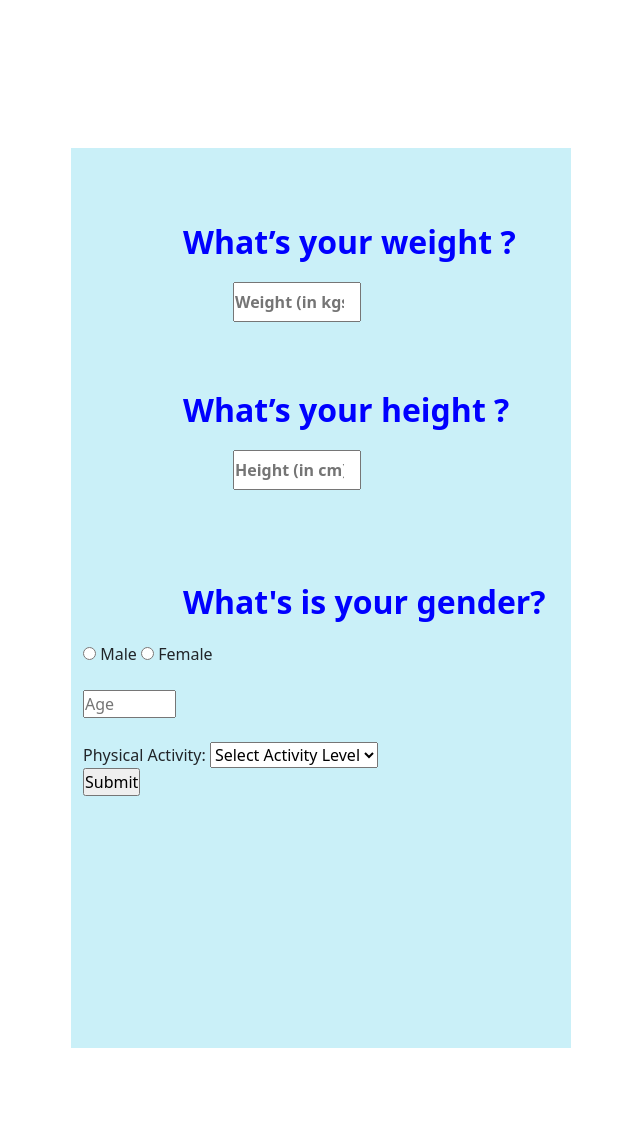
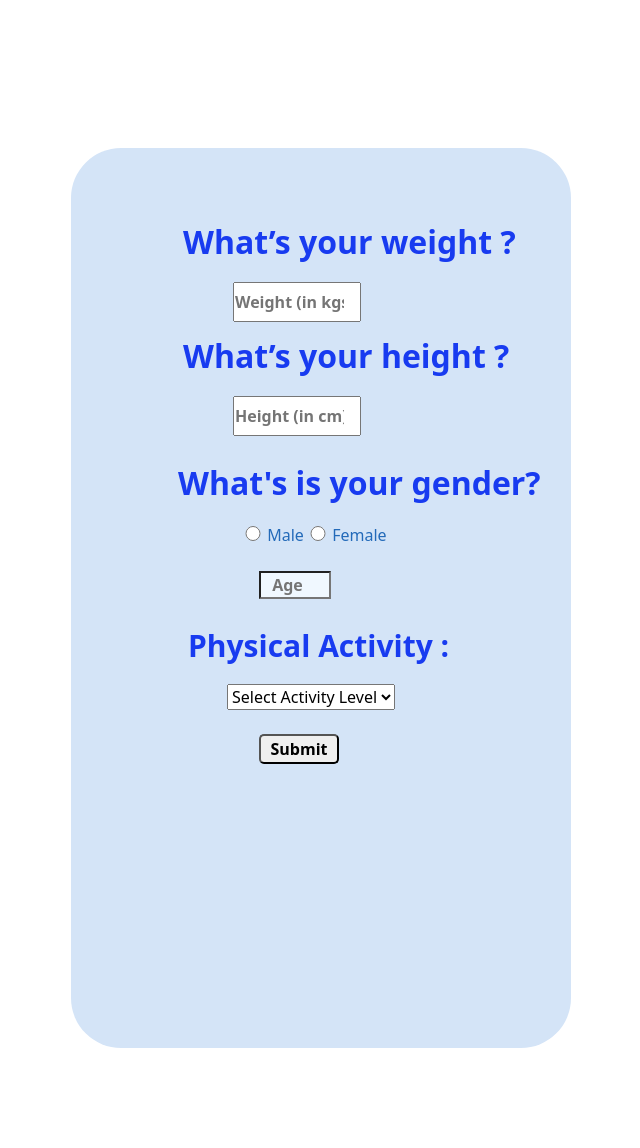
Before and after one commit to Vaishnavi0805/Diet-Plan-Maker, a Flask app: page / in a window 1280 px wide. Shown: the part 57-1205 px from the top of the page, without its empty margins (329-969 px from the left). Run offline with Flask 2, Linux system fonts and the light colour scheme.

Commit message:
html and css colors and alignments

```diff
--- a/static/styles/style.css
+++ b/static/styles/style.css
@@ -8,13 +8,17 @@
     height: 900px;
     margin:100px;
      margin-left: 50vmin;
-    background-color:rgb(202, 240, 248);
+    background-color:#D4E4F7;
+    border-radius:50px;
+    color: #236AB9;
+
              }
+
   .p1{
       margin-left:100px;
      padding-top:70px;
       font-size:2em;
-      color:blue;
+      color:#183BF0;
       font-weight: bolder;
 
 
@@ -33,10 +37,10 @@
               }
   .p2{
       margin-left:100px;
-      margin-top: 2em;
+      margin-top: 10px;
       font-size:2em ;
       font-weight: bolder;
-      color:blue;
+      color:#183BF0;
 
 
   }
@@ -51,9 +55,46 @@
   }
 
 .p3{
-    margin-left:100px;
-      margin-top: 2em;
+    margin-left:95px;
+      margin-top: -1px;
       font-size:2em ;
       font-weight: bolder;
-      color:blue;
+      color:#183BF0;
 }
+
+.gender-1{
+   margin-left:10em;
+   width: 20px;
+   height: 15px;
+}
+.gender-2{
+
+    width: 20px;
+    height: 15px;
+ }
+ .Age{
+     width: 4.5em;
+     text-align: center;
+     font-weight: bold !important;
+     background-color: aliceblue;
+     margin-left:11em;
+ }
+ .p4{ margin-left:3.5em;
+      font-weight: bold;
+      font-size:30px;
+      color: #183BF0;
+
+ }
+ .dropdown-1{
+     margin-left:9em;
+     font-weight: 30px;
+ }
+
+.p5{
+    margin-left: 11em;
+    width:80px;
+    height:30px;
+    border-radius:5px;
+    text-align: center;
+    font-weight:bolder;
+}
--- a/templates/index.html
+++ b/templates/index.html
@@ -58,6 +58,7 @@
           class="d-inline-block align-text-top">
 
       </a>
+
     </div>
   </nav>
 
@@ -67,24 +68,25 @@
     <div class="container">
 
     <p class="p1">What’s your weight ? </p>
-    <input type="number" name="Weight" id="" class= "weight-box"  placeholder="Weight (in kgs)">
+    <input type="number" min="1" max="110"name="Weight" id="" class= "weight-box"  placeholder="Weight (in kgs)">
 
     <p class="p2">What’s your height ? </p>
-     <input type="number" name="Height" id="" class= "height-box" placeholder="Height (in cm)"> <br> <br>
+     <input type="number"min="1" max="210" name="Height" id="" class= "height-box" placeholder="Height (in cm)"> <br> <br>
 
     <p class= "p3">What's is your gender?</p>
-    <input type="radio" name="gender" value="male"> Male
-    <input type="radio" name="gender" value="female"> Female
+    <input type="radio" name="gender"  value="male" class="gender-1"> Male
+    <input type="radio" name="gender"  value="female"  class="gender-2"> Female
     <br> <br>
-    <input type="number" min="10" max="100" step="1" name="age" placeholder="Age">
+    <input type="number" min="10" max="100" step="1" name="age" class="Age" placeholder="Age">
     <br> <br>
 
     <!-- <p>What’s your food preference?</p>
             <input type="radio" name="food" value="Veg"> Veg
             <input type="radio" name="food" value="Non-veg"> Non-veg
             <br><br> -->
-    Physical Activity:
-    <select name="PA" class="dropdown" id="" required>
+          <p class="p4"> Physical Activity : </p>
+
+    <select name="PA" class="dropdown-1" id="" required>
       <option selected hidden value=""> Select Activity Level</option>
       <option>Very Light</option>
       <option>Light</option>
@@ -93,7 +95,8 @@
       <option>Very Heavy</option>
 
     </select>
-    <p><input type="submit" value="Submit"></p>
+    <br> <br>
+    <p ><input type="submit" value="Submit" class="p5"></p>
 
 
 
```
Also changed, not shown: 1 other file.
